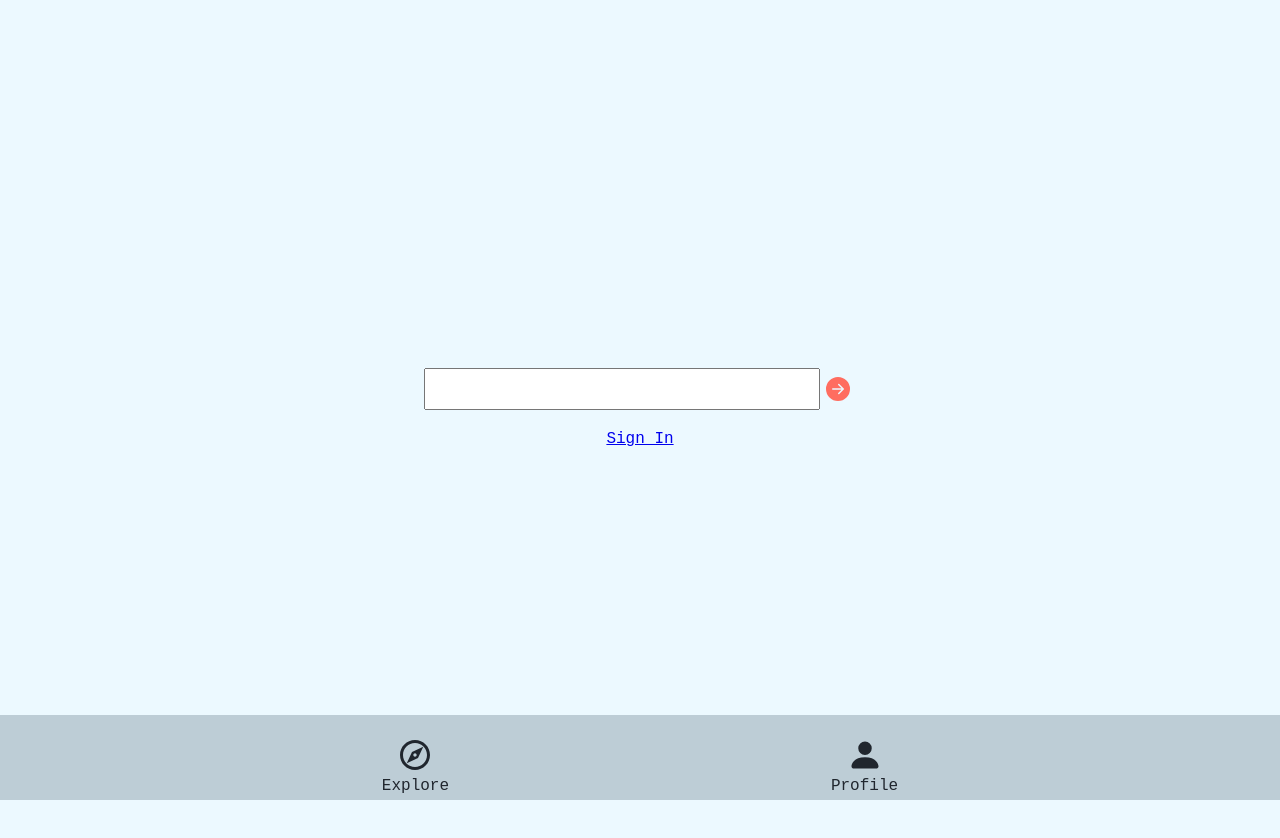
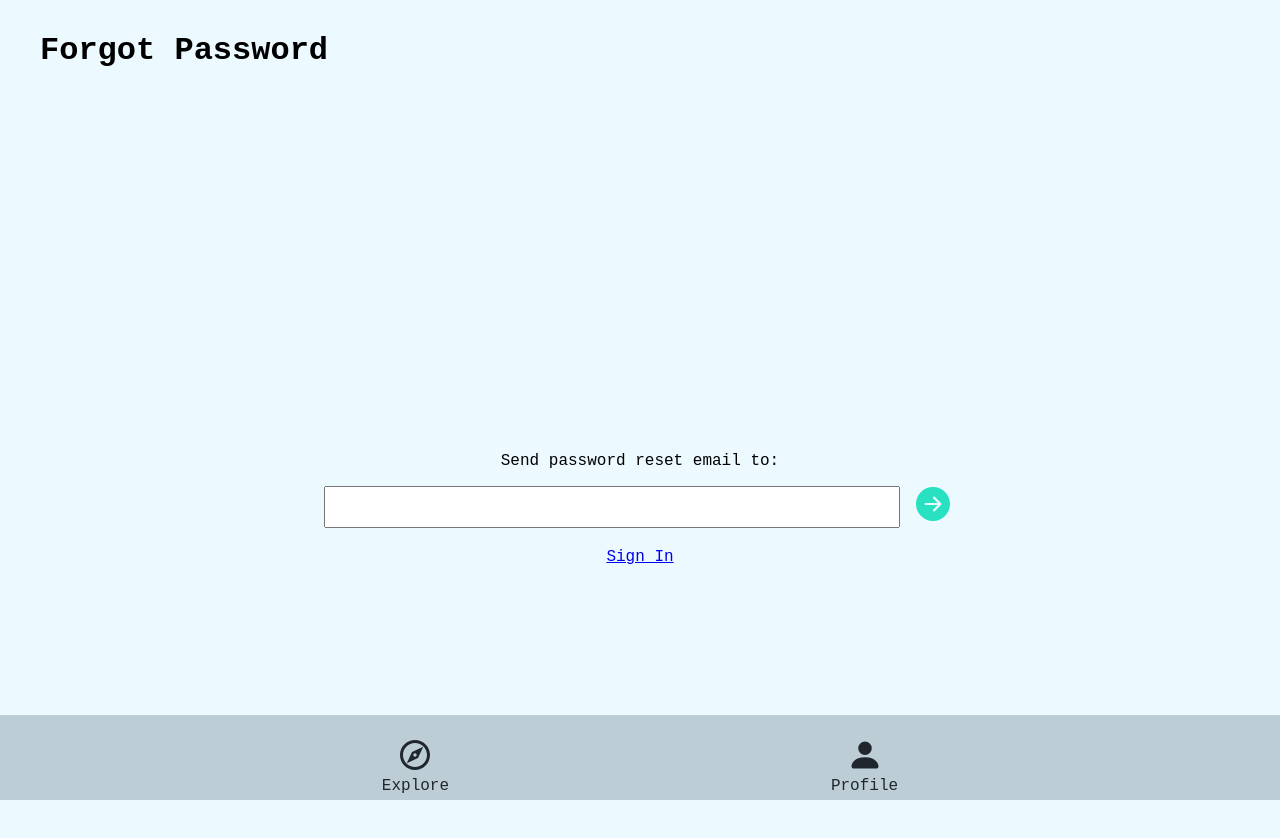
Before and after one commit to tkg613/Pet-Store, a React (Create React App) app: page /forgot-password in a window 1280 px wide. Shown: the top 838 px of the page. Before the commit the page ends 816 px from the top, so only its background shows below. Built offline with nearby package versions, Linux system fonts and the light colour scheme; no server answers.

Commit message:
Style pages

```diff
--- a/src/components/PrivateRoute.js
+++ b/src/components/PrivateRoute.js
@@ -10,7 +10,7 @@ const PrivateRoute = () => {
   if (loggedIn){
     return <Outlet />
   } else {
-    <Navigate to='/sign-in' />
+    return <Navigate to='/sign-in' />
   }
 }
 
--- a/src/index.css
+++ b/src/index.css
@@ -295,6 +295,10 @@ body {
   height: 100vh;
 }
 
+.forgotPasswordHeader {
+  margin: 2rem;
+}
+
 .passwordResetDiv {
   text-align: center;
 }
@@ -306,8 +310,15 @@ body {
 
 .passwordResetInput {
   height: 36px;
-  width: 30%;
+  width: 90%;
   padding-right: 10px;
+}
+
+.passwordResetEmailField {
+  display: flex;
+  flex-direction: row;
+  margin: auto;
+  width: 50%;
 }
 
 .passwordResetBtn {
@@ -315,19 +326,17 @@ body {
   background-color: transparent;
   border: none;
   cursor: pointer;
-  align-items: center;
   height: 36px;
-  width: 36px;
+  margin-left: 10px;
 }
 
 .passwordResetIcon {
   height: 100%;
   width: auto;
+  fill: #27E1C1;
 }
 
 .passwordResetInputGroup {
-  display: flex;
-  justify-content: center;
   align-items: center;
 }
 
@@ -384,17 +393,28 @@ body {
   margin: 2rem;
 }
 
-.petInfoWrapper {
+.categoryInfoWrapper {
   display: flex;
+  flex-direction: row;
+  align-items: center;
+  margin-left: 2rem;
+}
+
+.petInfoImageDiv {
+  width: 300px;
+  height: 300px;
+  overflow: hidden;
+  border-radius: 40px;
 }
 
 .petInfoImage {
-  height: 300px;
-  padding: 1rem;
+  width: 100%;
+  height: 100%;
+  object-fit: cover;
 }
 
-.petInfoParagraph {
-  margin: 1rem;
+.petInfo {
+  padding: 1rem;
   color: #20262E;
 }
 
@@ -422,17 +442,17 @@ body {
 
 .petInfoLink button {
   border: none;
-  background-color: #98D8AA;
+  background-color: #27E1C1;
   border-radius: 7px;
-  color: #088395;
+  color: white;
   font-size: 24px;
   margin-top: 1.5rem;
   cursor: pointer;
 }
 
 .petInfoLink button:hover {
-  background-color: #088395;
-  color: #98D8AA;
+  background-color: #0EA293;
+  color: white;
 }
 
 
--- a/src/pages/Category.js
+++ b/src/pages/Category.js
@@ -65,14 +65,12 @@ const Category = () => {
 
       <main>
         {pets && pets.map((pet) => (
-            <div className='petInfoWrapper' key={pet.id}>
-              <div className='petInfoImage'>
+            <div className='categoryInfoWrapper' key={pet.id}>
+              <div className='petInfoImageDiv'>
                 <img
                   src={pet.data.imgUrls[0]}
                   alt='pet image'
-                  height='300px'
-                  width='300px'
-                  style={{borderRadius: '7px'}}
+                  className='petInfoImage'
                  />
               </div>
 
--- a/src/pages/ForgotPassword.js
+++ b/src/pages/ForgotPassword.js
@@ -27,21 +27,33 @@ const ForgotPassword = () => {
   }
 
   return (
+    <>
+
+      <header className='forgotPasswordHeader'>
+        <h1>Forgot Password</h1>
+      </header>
+
       <div className='passwordResetContainer'>
+
         <div className='passwordResetDiv'>
           <form onSubmit={onSubmit}>
-          <div className='passwordResetInputGroup'>
+
+              <p>Send password reset email to:</p>
+              <div className='passwordResetEmailField'>
+
                 <input
                   type='text'
+                  id='email'
                   value={email}
                   onChange={onChange}
                   className='passwordResetInput'
                 />
 
                 <button type='submit' className='passwordResetBtn'>
-              <BsFillArrowRightCircleFill fill='#FF6D60' className='passwordResetIcon'/>
+                <BsFillArrowRightCircleFill className='passwordResetIcon'/>
                 </button>
               </div>
+
           </form>
 
         </div>
@@ -50,6 +62,7 @@ const ForgotPassword = () => {
           <Link to='/sign-in'>Sign In</Link>
         </div>
       </div>
+    </>
   )
 }
 
--- a/src/pages/Profile.js
+++ b/src/pages/Profile.js
@@ -49,8 +49,6 @@ const Profile = () => {
     auth.signOut()
     navigate('/sign-in')
   }
-
-  console.log(pets)
 
   return (
     <div>
```
Lines whose indentation alone changed are shown as unchanged.
